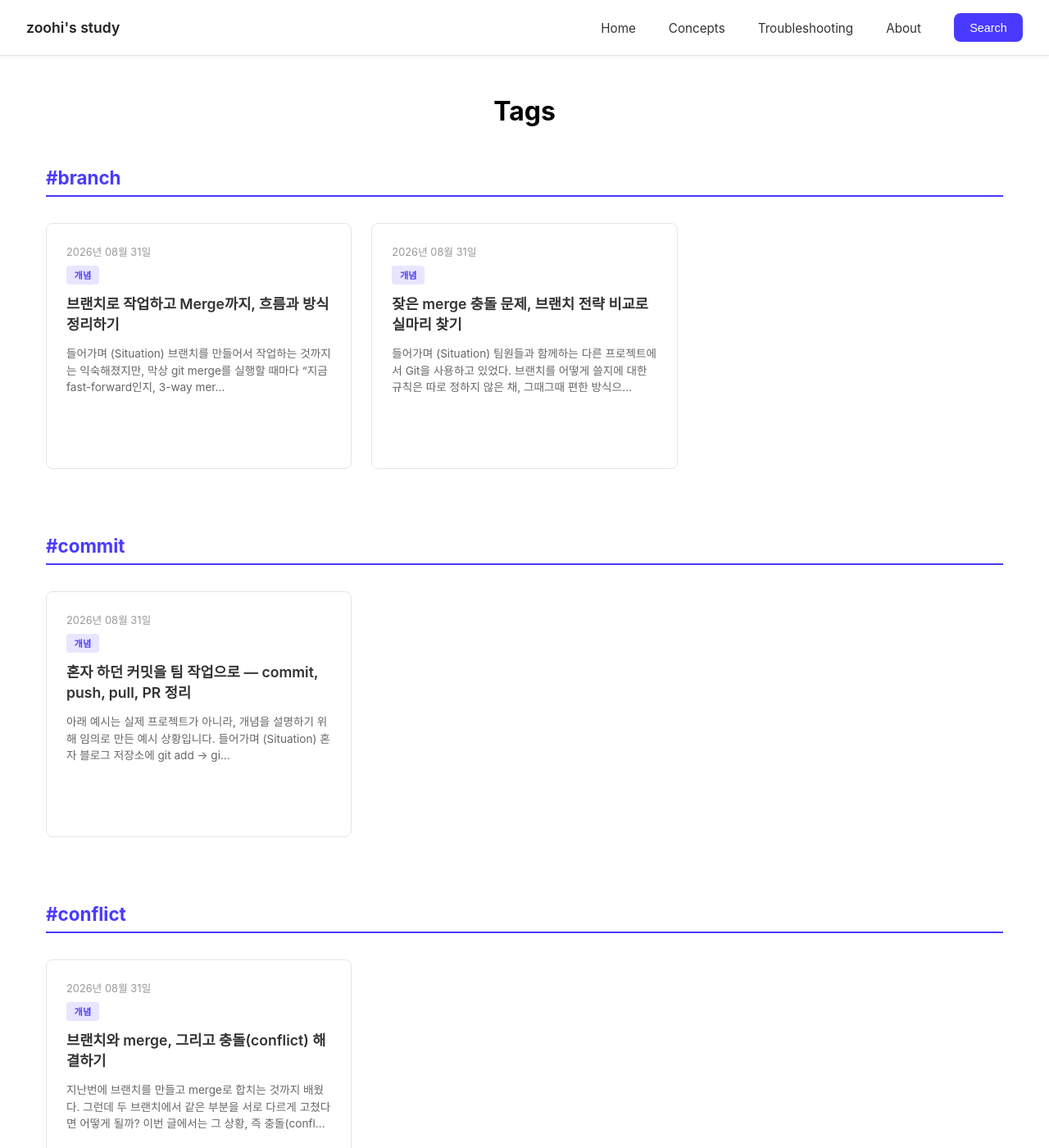
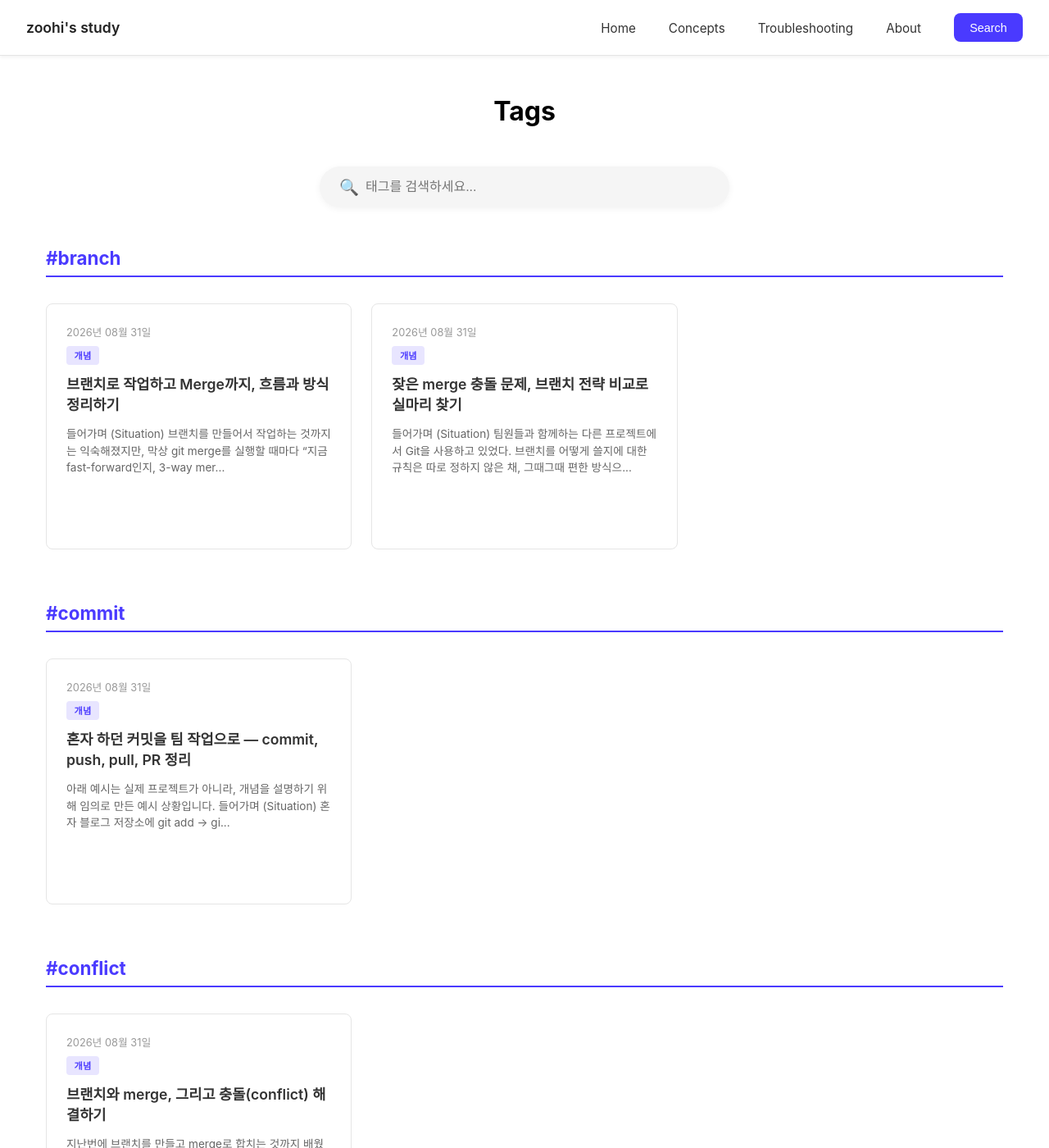
Before and after one commit to JHee0209/my-blog, a Jekyll site: the page built from tags.md, in a window 1280 px wide and 1400 px high. Shown: the whole window at 82% size. Built offline with Jekyll 4.4.1, drawn with Linux system fonts in a browser that asks for light colours.

Commit message:
태그 수정

```diff
--- a/_layouts/tags.html
+++ b/_layouts/tags.html
@@ -16,8 +16,44 @@
   text-align: center;
 }
 
+/* ===== 검색 섹션 ===== */
+.search-section {
+  margin-bottom: 3rem;
+  text-align: center;
+}
+
+.search-wrapper {
+  display: flex;
+  align-items: center;
+  background: #f5f5f5;
+  border-radius: 25px;
+  padding: 0.5rem 1.5rem;
+  max-width: 500px;
+  margin: 0 auto;
+  box-shadow: 0 2px 8px rgba(0,0,0,0.05);
+}
+
+.search-wrapper input {
+  flex: 1;
+  border: none;
+  outline: none;
+  background: transparent;
+  font-size: 1rem;
+  padding: 0.5rem;
+}
+
+.search-wrapper span {
+  font-size: 1.2rem;
+  color: #999;
+}
+
+/* ===== 태그 그룹 ===== */
 .tag-group {
-  margin-bottom: 5rem;
+  margin-bottom: 4rem;
+}
+
+.tag-group.hidden {
+  display: none;
 }
 
 .tag-group h2 {
@@ -33,7 +69,6 @@
   display: grid;
   grid-template-columns: repeat(auto-fill, minmax(280px, 1fr));
   gap: 1.5rem;
-  margin-bottom: 2rem;
 }
 
 .post-card {
@@ -91,49 +126,16 @@
   -webkit-box-orient: vertical;
 }
 
-/* ===== 페이지네이션 ===== */
-.pagination {
-  display: flex;
-  justify-content: center;
-  align-items: center;
-  gap: 0.5rem;
-  margin-top: 3rem;
-  flex-wrap: wrap;
-}
-
-.pagination a, .pagination span {
-  padding: 0.5rem 0.8rem;
-  border: 1px solid #e5e5e5;
-  border-radius: 4px;
-  text-decoration: none;
-  color: #333;
-  font-size: 0.9rem;
-  transition: all 0.2s;
-}
-
-.pagination a:hover {
-  background: #4a3aff;
-  color: #fff;
-  border-color: #4a3aff;
-}
-
-.pagination .active {
-  background: #4a3aff;
-  color: #fff;
-  border-color: #4a3aff;
-  font-weight: 600;
-}
-
-.pagination .disabled {
-  color: #ccc;
-  cursor: not-allowed;
-}
-
-.no-posts {
+.no-results {
   text-align: center;
   padding: 3rem 1rem;
   color: #999;
   font-size: 1.1rem;
+  display: none;
+}
+
+.no-results.show {
+  display: block;
 }
 
 @media (max-width: 768px) {
@@ -158,18 +160,27 @@
 <div class="tags-container">
   <h1>Tags</h1>
 
+  <!-- 검색 섹션 -->
+  <div class="search-section">
+    <div class="search-wrapper">
+      <span>🔍</span>
+      <input type="text" id="tagSearch" placeholder="태그를 검색하세요...">
+    </div>
+  </div>
+
+  <!-- 결과 없음 메시지 -->
+  <div class="no-results" id="noResults">검색 결과가 없습니다.</div>
+
+  <!-- 태그 그룹 -->
   {% assign sorted_tags = site.tags | sort %}
   {% for tag in sorted_tags %}
-    <div class="tag-group" id="{{ tag[0] | slugify }}">
+    <div class="tag-group" data-tag="{{ tag[0] | downcase }}">
       <h2>#{{ tag[0] }}</h2>
 
-      {% assign posts_per_page = 12 %}
       {% assign tag_posts = tag[1] | sort: 'date' | reverse %}
-      {% assign total_posts = tag_posts.size %}
-      {% assign total_pages = total_posts | divided_by: posts_per_page | ceil %}
 
       <div class="posts-grid">
-        {% for post in tag_posts limit: posts_per_page %}
+        {% for post in tag_posts %}
           <a href="{{ post.url | relative_url }}" class="post-card">
             <div class="date">{{ post.date | date: "%Y년 %m월 %d일" }}</div>
             {% if post.categories.size > 0 %}
@@ -180,24 +191,34 @@
           </a>
         {% endfor %}
       </div>
-
-      {% if total_pages > 1 %}
-      <div class="pagination">
-        {% for page_num in (1..total_pages) %}
-          {% if page_num == 1 %}
-            {% if page_num == 1 %}
-              <span class="active">1</span>
-            {% endif %}
-          {% else %}
-            <span class="disabled">{{ page_num }}</span>
-          {% endif %}
-        {% endfor %}
-      </div>
-      {% endif %}
     </div>
   {% endfor %}
+</div>
 
-  {% if sorted_tags.size == 0 %}
-  <div class="no-posts">아직 태그가 없습니다.</div>
-  {% endif %}
-</div>
+<script>
+const searchInput = document.getElementById('tagSearch');
+const tagGroups = document.querySelectorAll('.tag-group');
+const noResults = document.getElementById('noResults');
+
+searchInput.addEventListener('input', (e) => {
+  const query = e.target.value.toLowerCase().trim();
+  let visibleCount = 0;
+
+  tagGroups.forEach(group => {
+    const tagName = group.getAttribute('data-tag');
+
+    if (query === '' || tagName.includes(query)) {
+      group.classList.remove('hidden');
+      visibleCount++;
+    } else {
+      group.classList.add('hidden');
+    }
+  });
+
+  if (visibleCount === 0) {
+    noResults.classList.add('show');
+  } else {
+    noResults.classList.remove('show');
+  }
+});
+</script>
```
